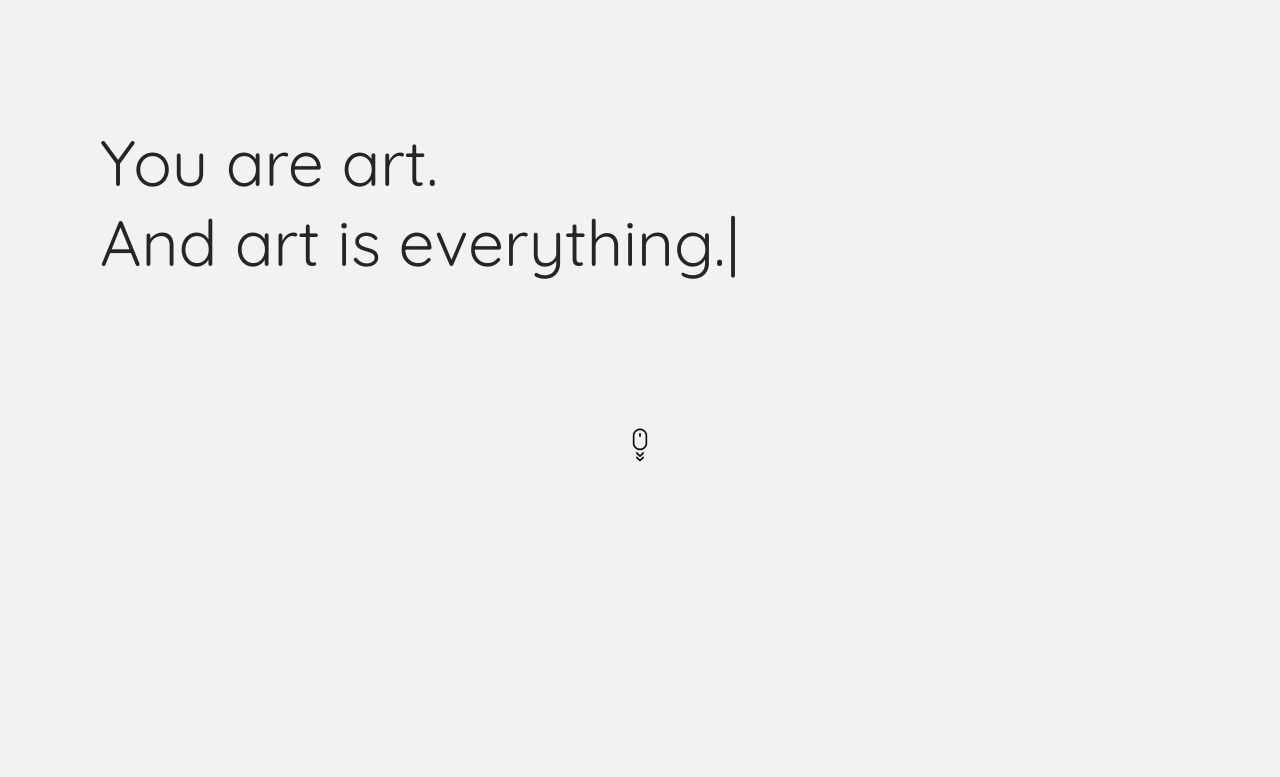
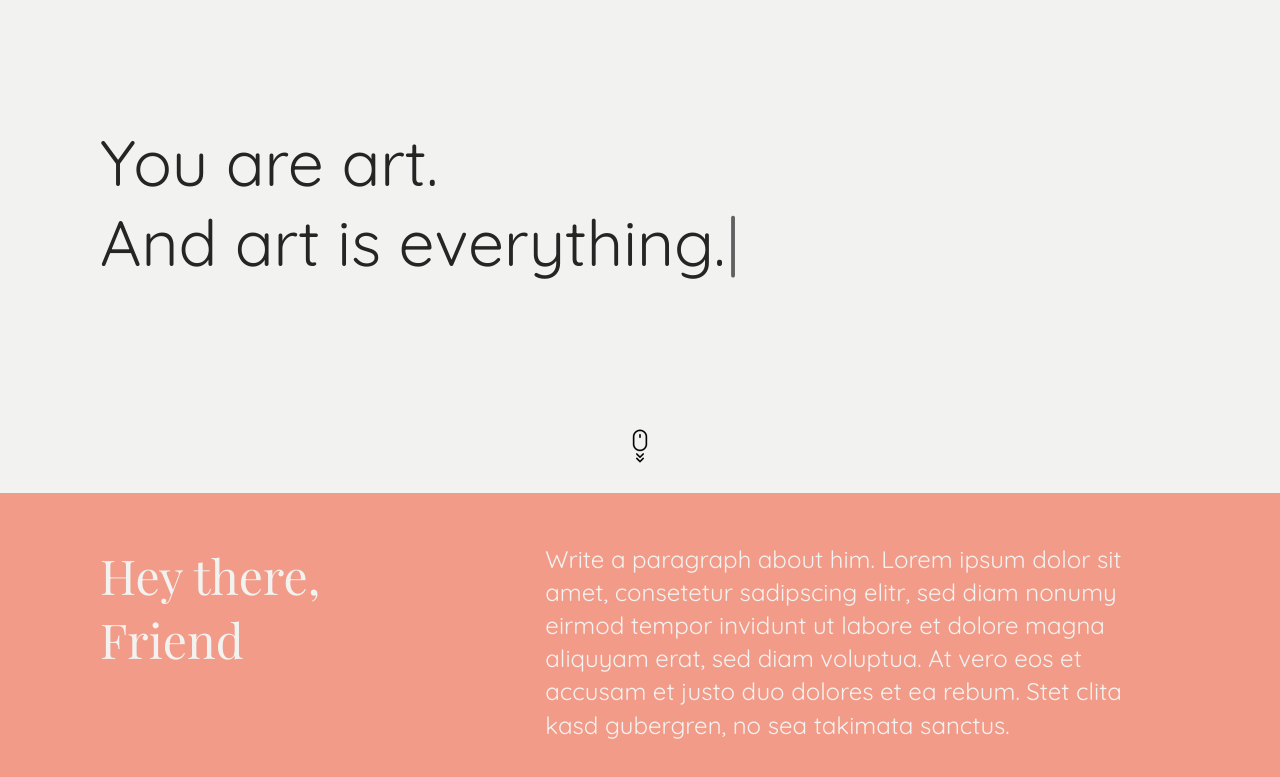
Before and after one commit to AbhishekNairOfficial/chonk-website, a React (Create React App) app: page / in a window 1280 px wide. Shown: the part 307-1084 px from the top of the page. Before the commit the page ends 800 px from the top, so only its background shows below. Built offline with nearby package versions, Linux system fonts and the light colour scheme.

Commit message:
Hey There done

```diff
--- /dev/null
+++ b/src/Organisms/HeyThere/index.js
@@ -0,0 +1,34 @@
+import styled from 'styled-components'
+import PaddedContainer from '../../atoms/PaddedContainer'
+import SectionTitle from '../../atoms/SectionTitle'
+import { heyThereTitle, heyThereBody } from '../../content/index.json'
+
+const Container = styled(PaddedContainer)`
+	background-color: ${(p) => p.theme.palette.secondary};
+	padding-top: 50px;
+	padding-bottom: 50px;
+	display: flex;
+`
+
+const StyledSectionTitle = styled(SectionTitle)`
+	flex: 1;
+	margin: 0 10vw 0 0;
+`
+
+const Content = styled.div`
+	flex: 2;
+	font-size: 1.5em;
+	line-height: 1.38;
+	letter-spacing: normal;
+	text-align: left;
+	color: ${(p) => p.theme.palette.white};
+`
+
+const HeyThere = () => (
+	<Container>
+		<StyledSectionTitle>{heyThereTitle}</StyledSectionTitle>
+		<Content>{heyThereBody}</Content>
+	</Container>
+)
+
+export default HeyThere
--- /dev/null
+++ b/src/atoms/SectionTitle/index.js
@@ -0,0 +1,9 @@
+import styled from 'styled-components'
+
+const SectionTitle = styled.p`
+	font-family: ${(p) => p.theme.fonts.primary};
+	font-size: 3em;
+	text-align: left;
+	color: ${(p) => p.theme.palette.white};
+`
+export default SectionTitle
--- a/src/content/index.json
+++ b/src/content/index.json
@@ -2,7 +2,8 @@
 	"title": "Shaaz Ahmed🐼",
 	"subtitle": "Doctor. writer. friend.",
 	"writtenText": "You are art.\nAnd art is everything.",
-	"heyThereTitle": "Write a paragraph about him. Lorem ipsum dolor sit amet, consetetur sadipscing elitr, sed diam nonumy eirmod tempor invidunt ut labore et dolore magna aliquyam erat, sed diam voluptua. At vero eos et accusam et justo duo dolores et ea rebum. Stet clita kasd gubergren, no sea takimata sanctus.",
+	"heyThereTitle": "Hey there,\nFriend",
+	"heyThereBody": "Write a paragraph about him. Lorem ipsum dolor sit amet, consetetur sadipscing elitr, sed diam nonumy eirmod tempor invidunt ut labore et dolore magna aliquyam erat, sed diam voluptua. At vero eos et accusam et justo duo dolores et ea rebum. Stet clita kasd gubergren, no sea takimata sanctus.",
 	"instagramTitle": "I also write on instagram. Read maybe?",
 	"instagramId": "@ofwheelsandwords",
 	"dmTitle": "Slide into my DMs here ;)",
--- a/src/pages/Home/index.js
+++ b/src/pages/Home/index.js
@@ -1,5 +1,11 @@
+import HeyThere from '../../Organisms/HeyThere'
 import BannerSection from '../../templates/Banner'
 
-const HomePage = () => <BannerSection />
+const HomePage = () => (
+	<>
+		<BannerSection />
+		<HeyThere />
+	</>
+)
 
 export default HomePage
```
Also changed, not shown: 1 other file (tests, documents, lock files or other folders).
